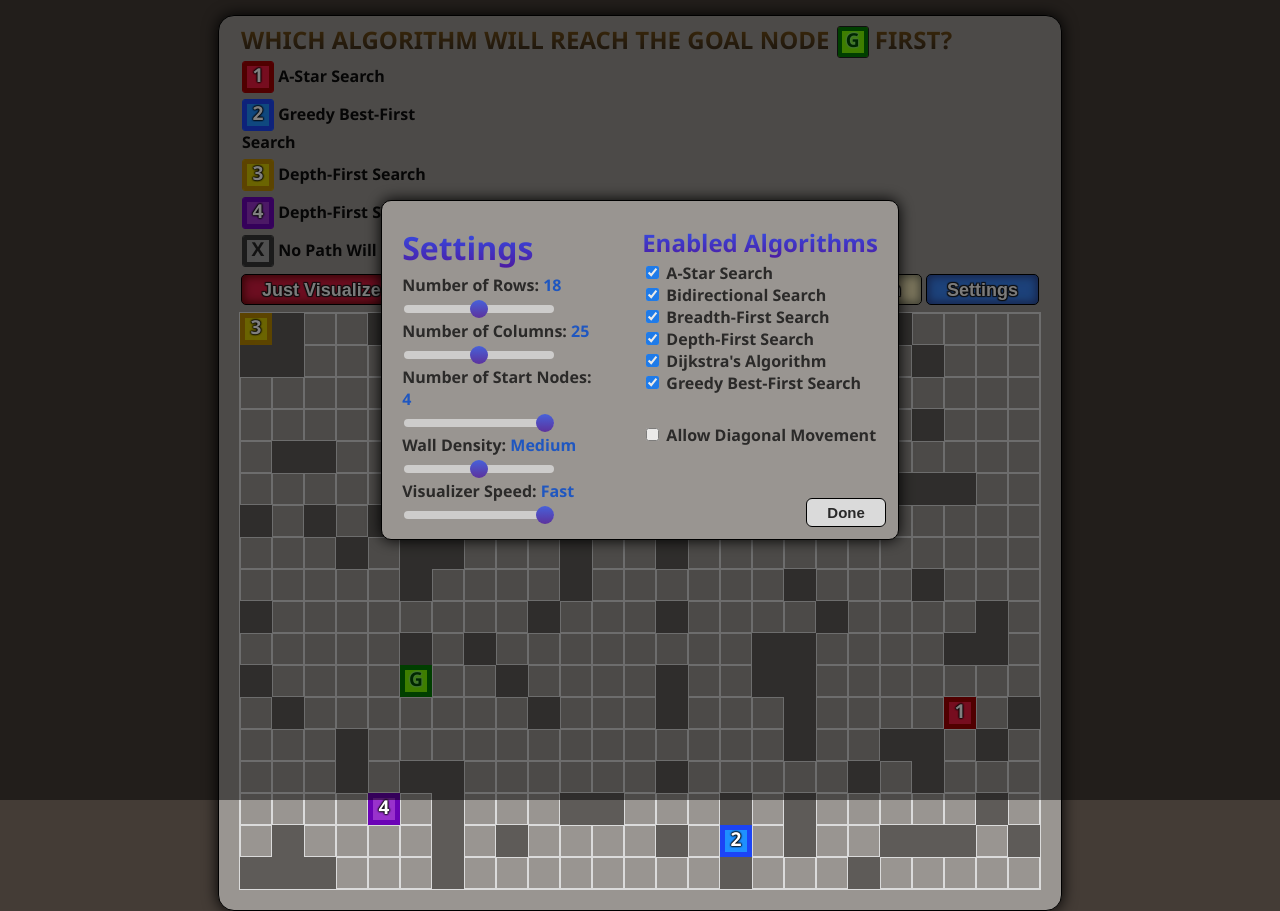
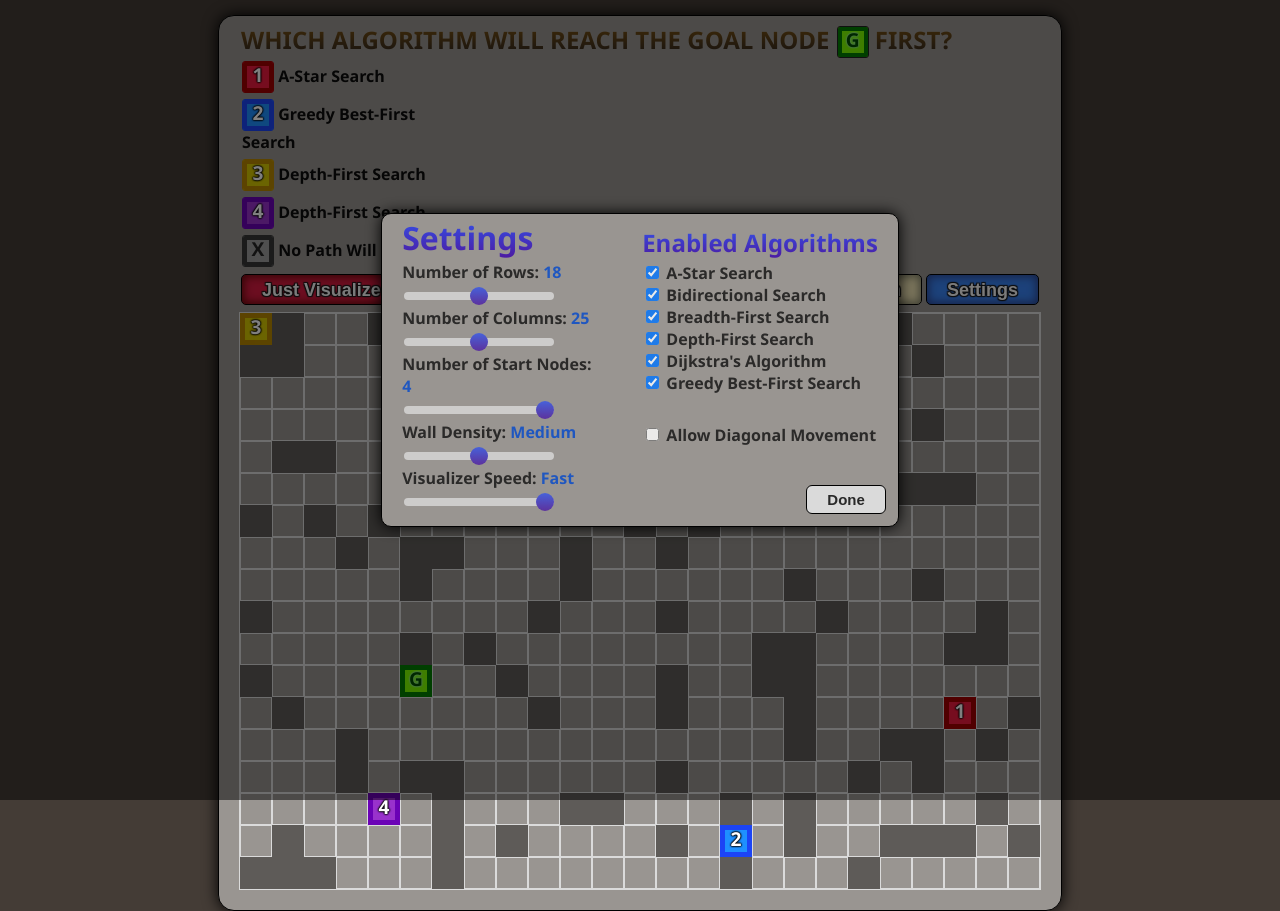
Before and after one commit to vik-ma/pathfinding-race, a React (Create React App) app: page / in a window 1280 px wide. Both pictures are taken after a click on the button "Settings". Built offline with nearby package versions, Linux system fonts and the light colour scheme.

Commit message:
Removed infoTitle from SettingsMenu titles and modified settingsTitle and algoListTitle

```diff
--- a/src/App.css
+++ b/src/App.css
@@ -375,15 +375,21 @@ p strong {
 }
 
 .settingsTitle {
+    background: var(--titlegradient);
+    background-clip: text;
+    -webkit-text-fill-color: transparent;
     margin:0;
     height: min-content;
     padding: 0;
-    margin-bottom: 5px;
+    margin-top: 2px;
 }
 
 .algoListTitle {
-    margin-top: 9px;
-    margin-bottom:5px;
+    background: var(--titlegradient);
+    background-clip: text;
+    -webkit-text-fill-color: transparent;
+    margin-top: 12px;
+    margin-bottom: 3px;
 }
 
 .settingsElement {
--- a/src/PathfindingVisualizer/SettingsMenu.js
+++ b/src/PathfindingVisualizer/SettingsMenu.js
@@ -129,7 +129,7 @@ export const SettingsMenu = () => {
         <div className="settingsContainer">
           <div className="settingsInner">
             <div className="settingsRightSide">
-              <h1 className="infoTitle settingsTitle">Settings</h1>
+              <h1 className="settingsTitle">Settings</h1>
               <div className="settingsElement settingsElementOpacity">
                 Number of Rows:{" "}
                 <div className="settingValue">
@@ -238,7 +238,7 @@ export const SettingsMenu = () => {
               </div>
             </div>
             <div className="enabledAlgoList">
-              <h2 className="infoTitle settingsTitle algoListTitle">
+              <h2 className="settingsTitle algoListTitle">
                 Enabled Algorithms
               </h2>
               <div className="checkboxItem">
```
